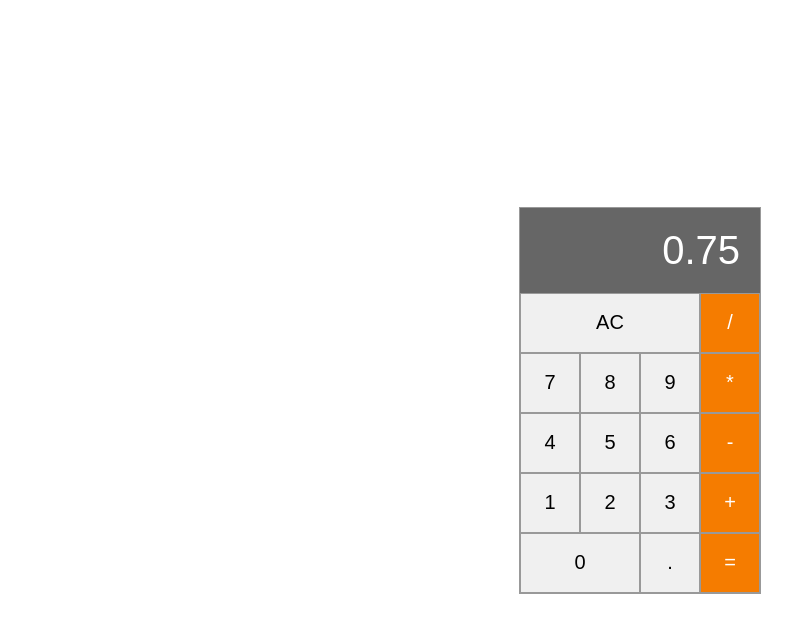
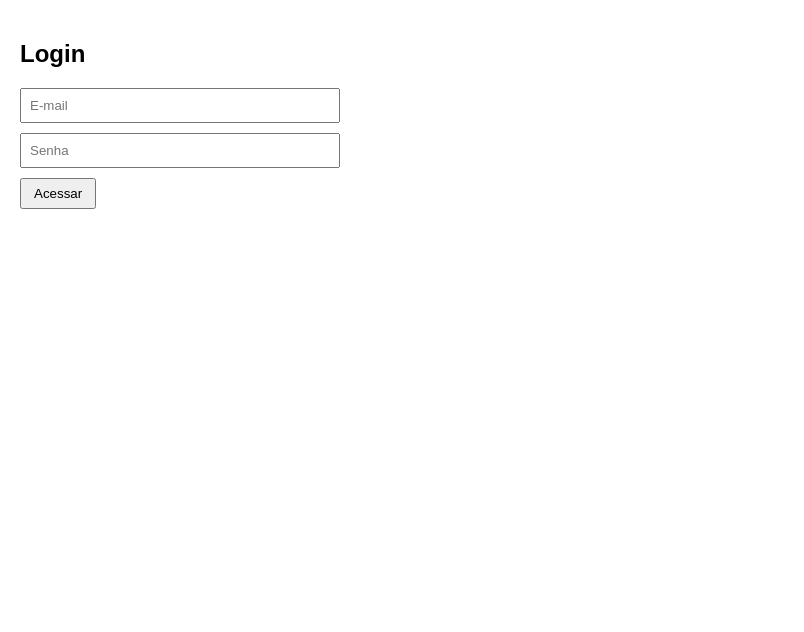
Before and after one commit to RickGZ007/MeuProjetoReact, a React (Create React App) app: page / in a window 1280 px wide. Shown: the top 632 px of the page, without its empty margins (0-804 px from the left). Built offline with nearby package versions, Linux system fonts and the light colour scheme.

Commit message:
feat: implementa formulário de login com validação de usuário e mensagem de sucesso/erro

```diff
--- a/src/App.css
+++ b/src/App.css
@@ -1,46 +1,25 @@
 .App {
-  display: flex;
-  justify-content: center;
-  align-items: center;
-  height: 100vh;
-  font-family: Arial, Helvetica, sans-serif;
-}
-
-.calculator {
-  width: 240px;
-  display: grid;
-  grid-template-columns: repeat(4, 1fr);
-  background-color: #dcdcdc;
-  border: 1px solid #999;
-}
-
-.display {
-  grid-column: 1 / 5;  /* IMPORTANTE */
-  background-color: #666;
-  color: white;
-  font-size: 40px;
-  text-align: right;
+  font-family: Arial, sans-serif;
   padding: 20px;
 }
 
-.button {
-  height: 60px;
-  margin: 0xp;
-  font-size: 20px;
-  border: 1px solid #999;
-  background-color: #f0f0f0;
+.login-container {
+  width: 300px;
+}
+
+input {
+  display: block;
+  width: 100%;
+  padding: 8px;
+  margin-bottom: 10px;
+}
+
+button {
+  padding: 6px 12px;
   cursor: pointer;
 }
 
-.button.operator {
-  background-color: #f57c00;
-  color: white;
+p {
+  margin-top: 10px;
+  font-weight: bold;
 }
-
-.button.triple {
-  grid-column: span 3;
-}
-
-.button.double {
-  grid-column: span 2;
-}
--- a/src/App.js
+++ b/src/App.js
@@ -1,10 +1,10 @@
-import './App.css';
-import Calculator from './components/Calculator';
+import Login from "./components/Login";
+import "./App.css";
 
 function App() {
   return (
     <div className="App">
-      <Calculator />
+      <Login />
     </div>
   );
 }
--- /dev/null
+++ b/src/components/Login.js
@@ -0,0 +1,41 @@
+import { useState } from "react";
+
+function Login() {
+  const [email, setEmail] = useState("");
+  const [senha, setSenha] = useState("");
+  const [mensagem, setMensagem] = useState("");
+
+  const handleLogin = () => {
+    if (email === "ricardo.cedeno@pucpr.br" && senha === "123456") {
+      setMensagem("Acessado com sucesso!");
+    } else {
+      setMensagem("Usuário ou senha incorretos!");
+    }
+  };
+
+  return (
+    <div className="login-container">
+      <h2>Login</h2>
+
+      <input
+        type="email"
+        placeholder="E-mail"
+        value={email}
+        onChange={(e) => setEmail(e.target.value)}
+      />
+
+      <input
+        type="password"
+        placeholder="Senha"
+        value={senha}
+        onChange={(e) => setSenha(e.target.value)}
+      />
+
+      <button onClick={handleLogin}>Acessar</button>
+
+      <p>{mensagem}</p>
+    </div>
+  );
+}
+
+export default Login;
```
